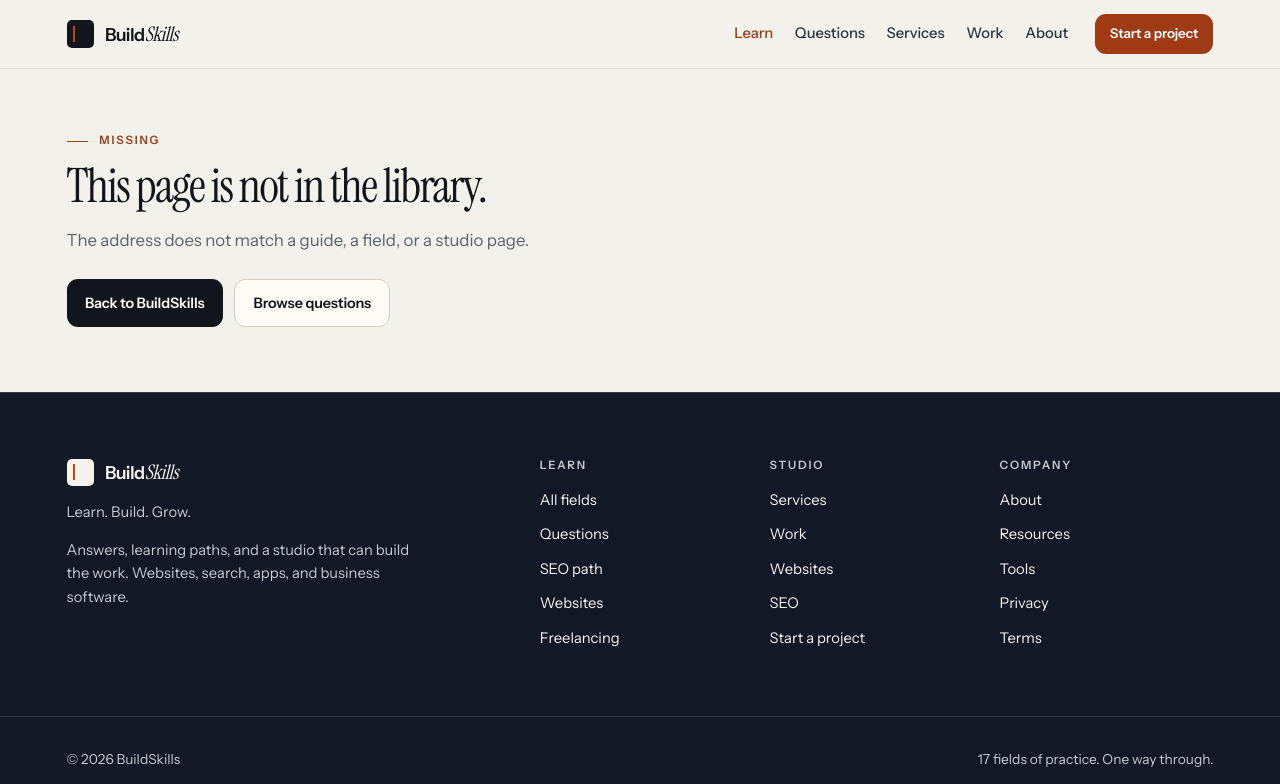
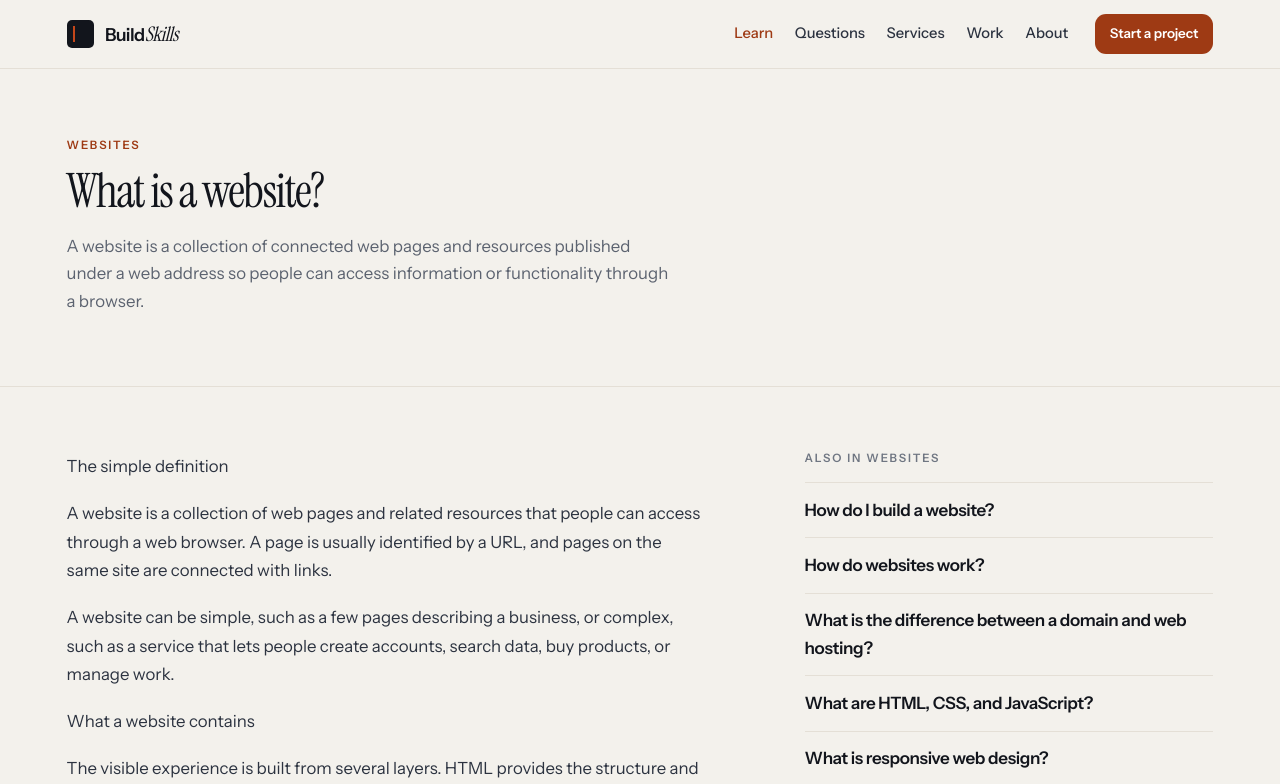
Before and after one commit to zainkhanpk742/buildskills, a Next.js app: page /learn/websites/what-is-a-website in a window 1280 px wide. Before the commit this address had no page. Shown: the top 784 px of the page. Built offline with nearby package versions, Linux system fonts and the light colour scheme.

Commit message:
Add route for what-is-a-website guide

```diff
--- /dev/null
+++ b/src/app/learn/websites/what-is-a-website/page.tsx
@@ -0,0 +1,14 @@
+import type { Metadata } from "next";
+import { GuideView } from "@/components/library";
+import { guideBySlug } from "@/data/site";
+
+const guide = guideBySlug("websites/what-is-a-website")!;
+
+export const metadata: Metadata = {
+  title: guide.title,
+  description: guide.summary,
+};
+
+export default function Page() {
+  return <GuideView slug="websites/what-is-a-website" />;
+}
```
